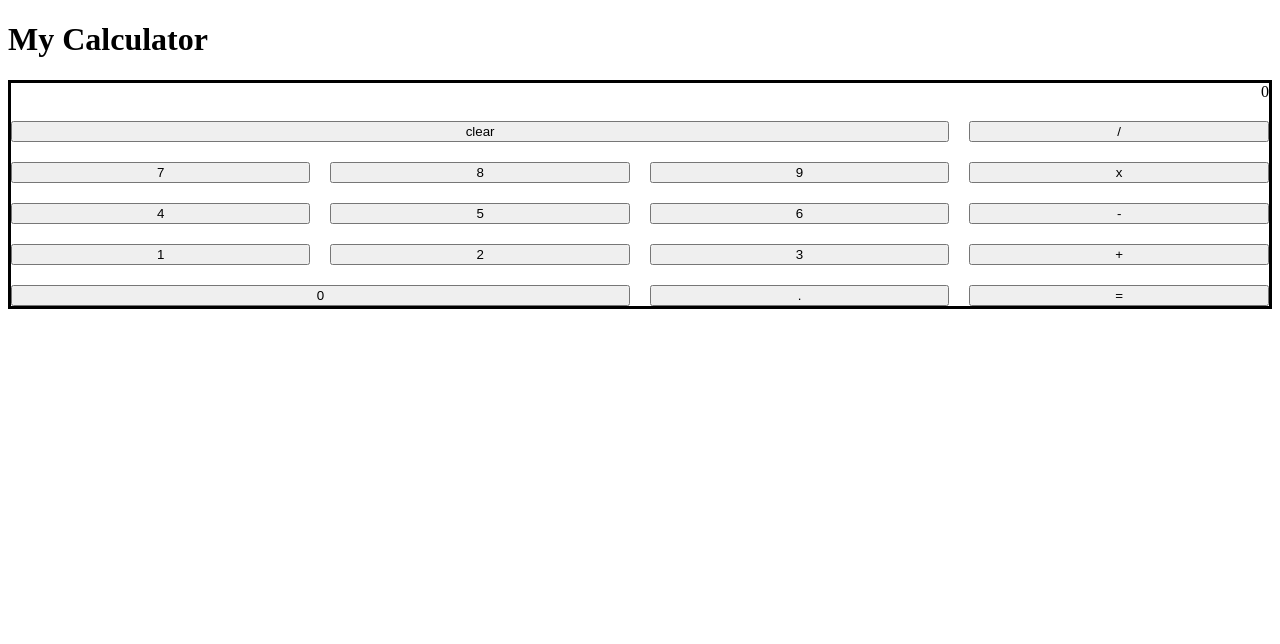
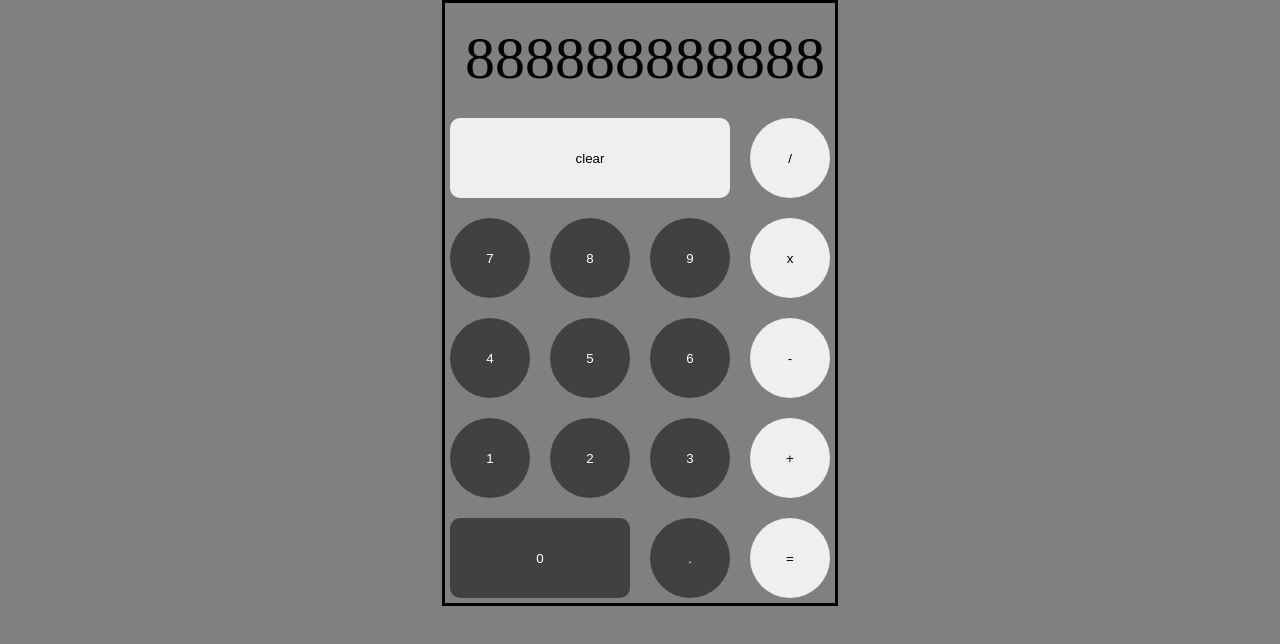
Before and after one commit to austinhulen/calculator, a plain HTML site: page index.html in a window 1280 px wide. Drawn offline with Linux system fonts and the light colour scheme.

Commit message:
Updated the stylesheet to have the basic design.

```diff
--- a/css/style.css
+++ b/css/style.css
@@ -1,21 +1,59 @@
+body {
+    margin: 0;
+    padding: 0;
+    text-align: center;
+    background-color: grey;
+}
 #container {
     border-style: solid;
     display: grid;
-    grid-template-columns: auto auto auto auto;
-    column-gap: 20px;
-    row-gap: 20px;
+    grid-template-columns: 90px 90px 90px 90px;
+    grid-template-rows: auto 90px 90px 90px 90px 90px;
+    column-gap: 10px;
+    row-gap: 10px;
+    width: fit-content;
+    height: 600px;
+    margin: 0 auto;
 }
 
 #display {
     grid-column-start: 1;
     grid-column-end: 5;
     text-align: right;
+    position: relative;
+    margin: 10px;
+}
+
+#displayTxt {
+    font-size: 60px;
+    position: absolute;
+    bottom: 0;
+    right: 0;
+    overflow: auto;
 }
 #clear {
     grid-column-start: 1;
     grid-column-end: 4;
+    border-bottom-left-radius: 10px;
+    border-bottom-right-radius: 10px;
+    border-top-left-radius: 10px;
+    border-top-right-radius: 10px;
 }
 #zero {
     grid-column-start: 1;
     grid-column-end: 3;
+    border-bottom-left-radius: 10px;
+    border-bottom-right-radius: 10px;
+    border-top-left-radius: 10px;
+    border-top-right-radius: 10px;
 }
+
+.btn.number {
+    background-color: rgb(66, 65, 65);
+    color: white;
+}
+button {
+    border-radius: 50%;
+    border-color: transparent;
+    margin: 5px 5px 5px 5px;
+}
--- a/index.html
+++ b/index.html
@@ -4,10 +4,8 @@
     <link rel="stylesheet" type="text/css" href="css/style.css">
 </head>
 <body>
-<h1>My Calculator</h1>
-
 <div id='container'>
-    <div id = 'display'>0</div>
+    <div id = 'display'><span id = 'displayTxt'>888888888888</span></div>
     <button class = 'btn' id = 'clear'>clear</button>
     <button class = 'operator btn' id = 'divide'>/</button>
     <button class = 'number btn' id = 'seven'>7</button>
--- a/js/calculator.js
+++ b/js/calculator.js
@@ -1,4 +1,4 @@
-const displayOutput = document.querySelector('#display');
+const displayOutput = document.querySelector('#displayTxt');
 const numberedButtons = document.querySelectorAll('.number.btn');
 const operatorButtons = document.querySelectorAll('.operator.btn');
 const equalButton = document.querySelector('#equals');
@@ -41,6 +41,7 @@ function operate (operator, a, b) {
             answer = 'Error, command not recongnized.'
             break;
     }
+    //answer.toExponetial(3);
     return answer;
 }
 
@@ -71,6 +72,15 @@ function checkForCurrentDecimal() {
     return displayStorage.indexOf('.');
 }
 
+function changeToExponetial(input) {
+    if(input > 99) {
+        return input.toExponential(3);
+    }
+    else {
+        return input;
+    }
+}
+
 numberedButtons.forEach(btn => {
     btn.addEventListener('click', function(e) {
         //Checks to see if the user entered a decimal and checks to make sure a decimal hasn't been entered for the current input
@@ -98,7 +108,8 @@ equalButton.addEventListener('click', function() {
         if (isNaN(tempInput2)){  //Test if the user didn't enter another number before hitting equals
             tempInput2 = tempInput1; //If so then it will calculate the number they entered twice with the operator. EX. 5 + =  ---> 5 + 5 = 10
         }
-        displayStorage= operate(operator.shift(), tempInput1, tempInput2);
+        displayStorage = operate(operator.shift(), tempInput1, tempInput2);
+        displayStorage = changeToExponetial(displayStorage);
         displayOutput.innerText = displayStorage;
     }
 });
```
